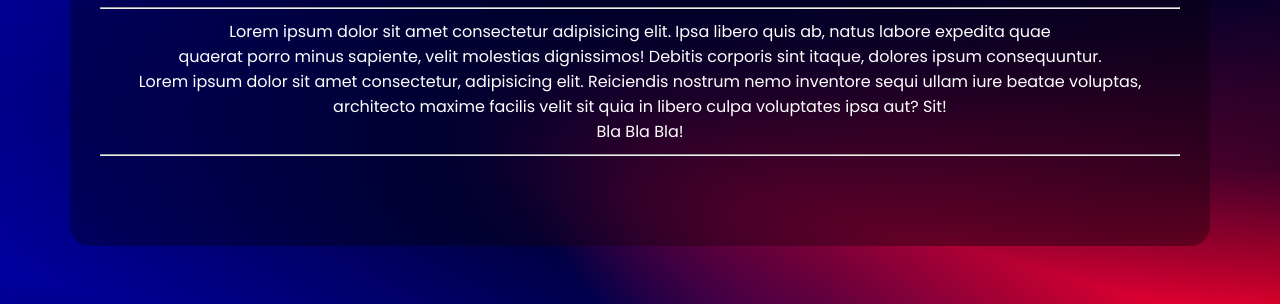
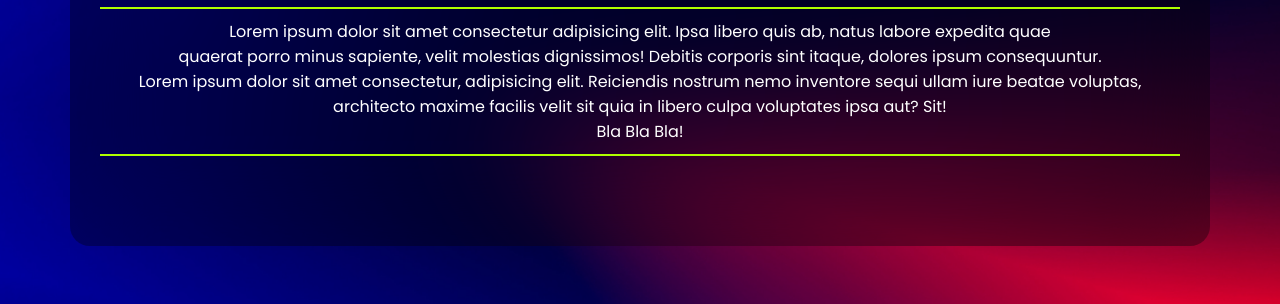
Before and after one commit to copa64/brand, a plain HTML site: page index.html in a window 1280 px wide. Shown: the part 256-560 px from the top of the page. Drawn offline with nearby package versions, Linux system fonts and the light colour scheme.

Commit message:
Update style.css

```diff
--- a/style.css
+++ b/style.css
@@ -89,9 +89,10 @@ body {
   border-radius: 20px;
 }
 
-hr {
+.main hr {
   margin-top: 10px;
   margin-bottom: 10px;
+  border: 1px solid rgba(175, 255, 0);
 }
 
 .main h1 {
```
